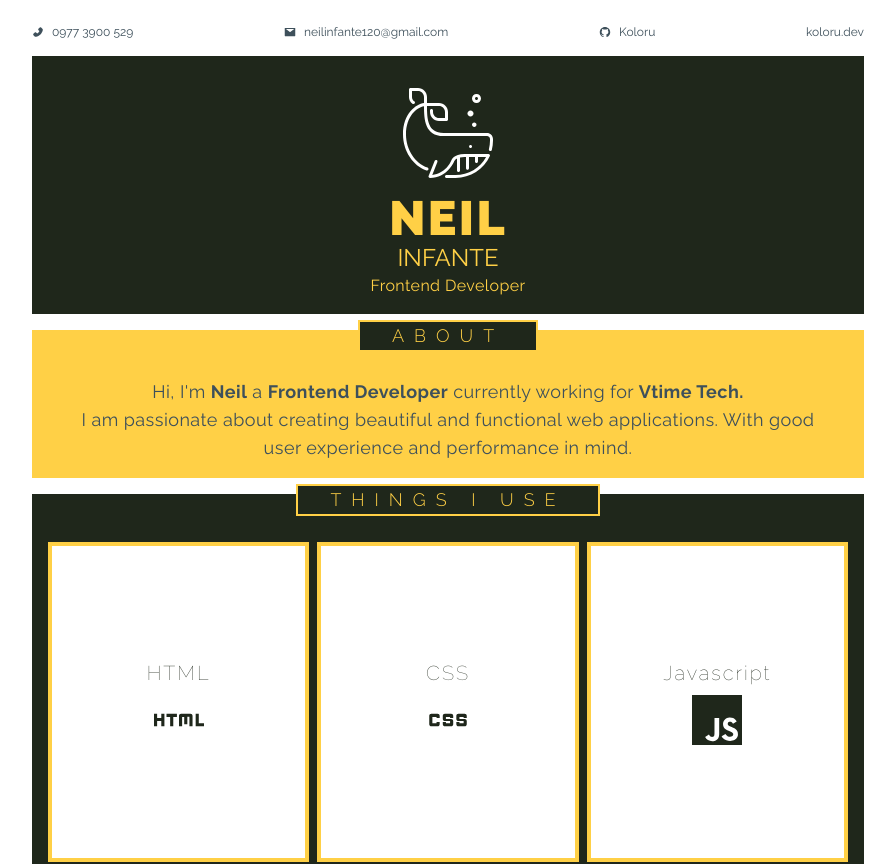
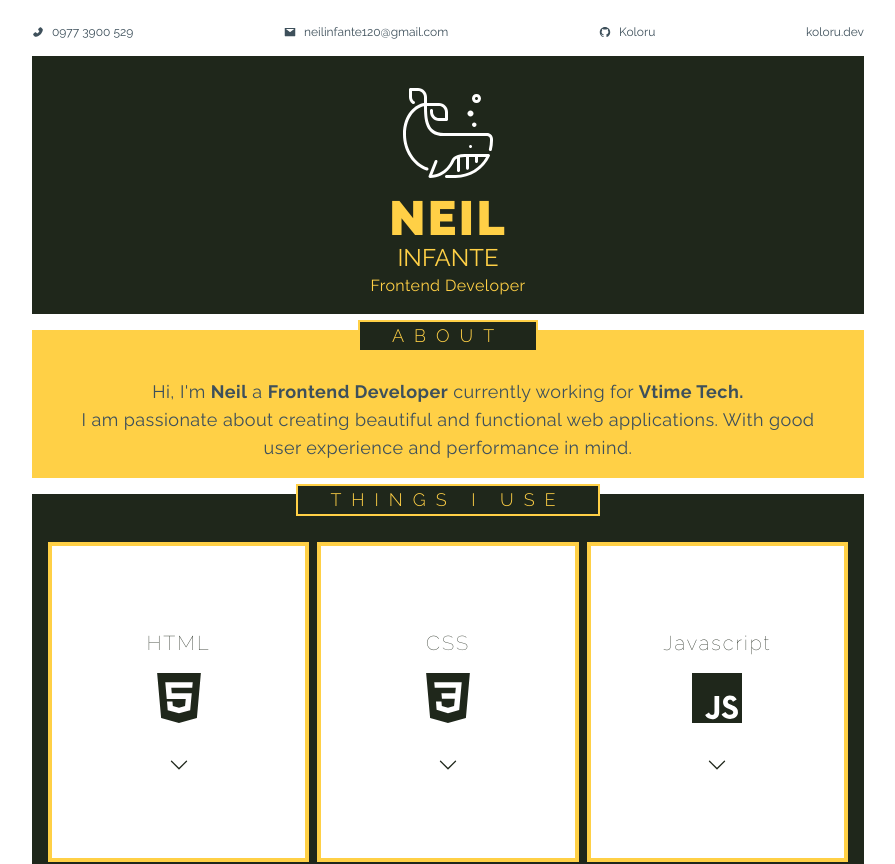
Before and after one commit to Koloru/website-neil, a Next.js app: page / in a window 1280 px wide. Shown: the top 864 px of the page, without its empty margins (192-1087 px from the left). Built offline with nearby package versions, Linux system fonts and the light colour scheme; what tailwindcss-debug-screens would draw is missing.

Commit message:
Fix skill cards

```diff
--- a/src/components/SkillCard.tsx
+++ b/src/components/SkillCard.tsx
@@ -1,4 +1,6 @@
 import React from "react";
+
+import { BsChevronDown } from "react-icons/bs";
 
 import { tech } from "@/types/types";
 
@@ -9,10 +11,11 @@ const SkillCard = ({ name, icon, libraries }: tech) => {
 			<div className='relative flex items-end h-full transition-transform transform bg-white border-4 border-sunglow group-hover:-translate-x-2 group-hover:-translate-y-2'>
 				{/* Front of card */}
 				<div className='flex flex-col items-center justify-center w-full h-full gap-2 p-4 transition-opacity group-hover:absolute group-hover:opacity-0 sm:p-6 lg:p-8'>
-					<div className='text-xl font-thin tracking-widest text-olive'>
+					<div className='flex flex-col items-center gap-4 text-xl font-thin tracking-widest text-olive'>
 						{name}
+						{icon}
+						<BsChevronDown className='mt-4' />
 					</div>
-					{icon}
 				</div>
 
 				{/* back of card */}
--- a/src/components/Skills.tsx
+++ b/src/components/Skills.tsx
@@ -3,9 +3,10 @@ import Section from "./Section";
 
 import SkillCard from "./SkillCard";
 
-import { MdHtml, MdCss } from "react-icons/md";
 import {
 	SiJavascript,
+	SiHtml5,
+	SiCss3,
 	SiPug,
 	SiTailwindcss,
 	SiSass,
@@ -20,7 +21,7 @@ const Skills = () => {
 	const data: tech[] = [
 		{
 			name: "HTML",
-			icon: <MdHtml size={50} />,
+			icon: <SiHtml5 size={50} />,
 			libraries: [
 				{
 					name: "Pug",
@@ -31,7 +32,7 @@ const Skills = () => {
 		},
 		{
 			name: "CSS",
-			icon: <MdCss size={50} />,
+			icon: <SiCss3 size={50} />,
 			libraries: [
 				{
 					name: "Tailwind CSS",
@@ -54,11 +55,6 @@ const Skills = () => {
 			name: "Javascript",
 			icon: <SiJavascript size={50} />,
 			libraries: [
-				{
-					name: "Next.js",
-					icon: <MdHtml size={50} />,
-					link: "https://nextjs.org/",
-				},
 				{
 					name: "React",
 					icon: <SiReact size={50} />,
```
